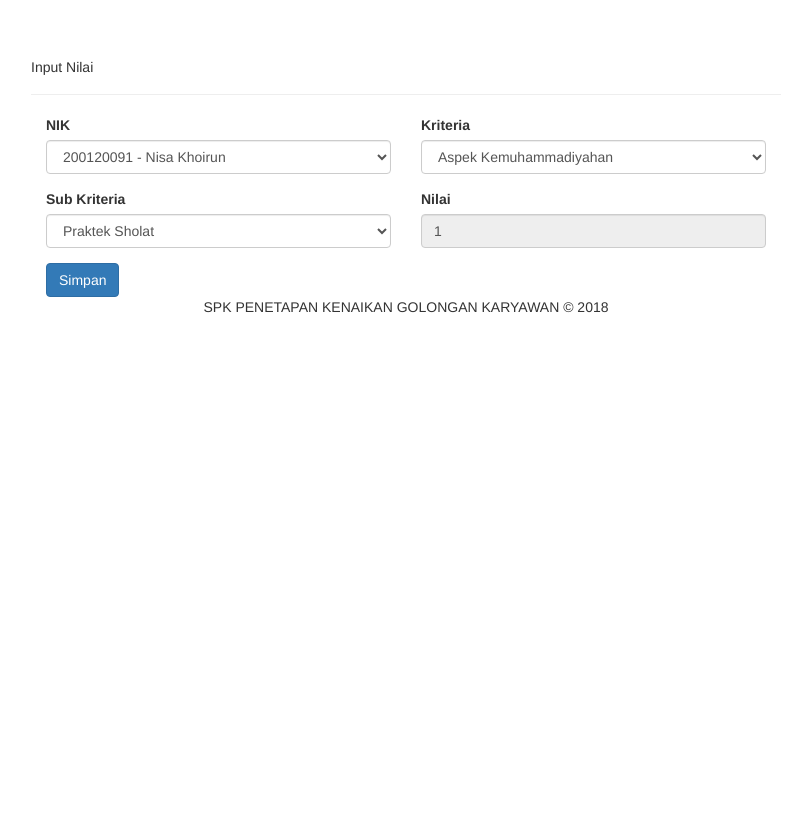
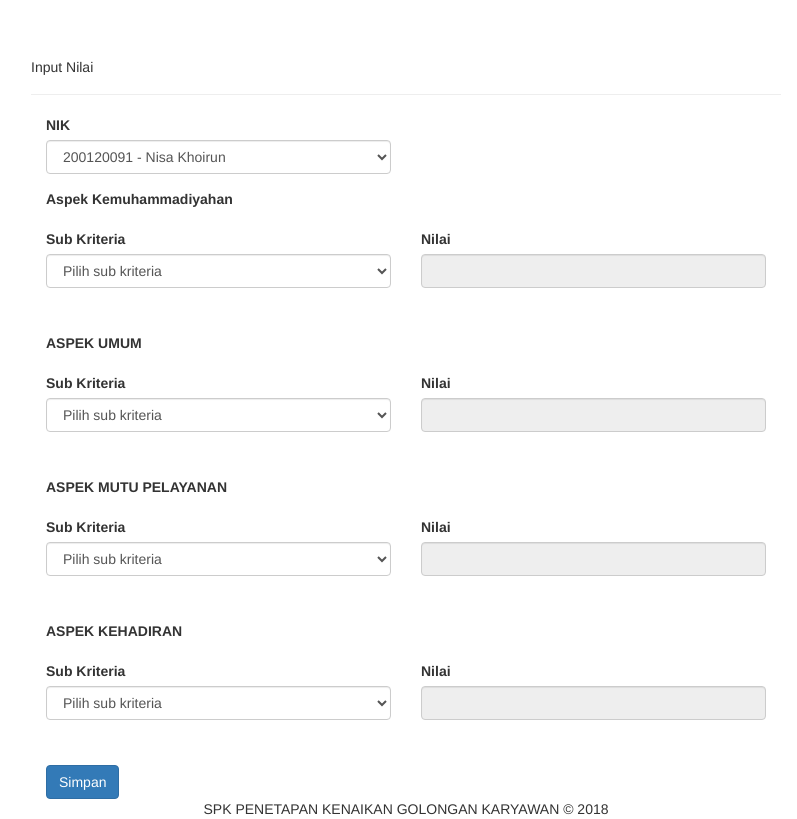
Before and after one commit to ISDnizam/spk, a CodeIgniter app: page /spk/penilaian/form_penilaian in a window 1280 px wide. Shown: the part 51-870 px from the top of the page, without its empty margins (234-1031 px from the left). Before the commit the page ends 364 px from the top, so only its background shows below. Run offline with CodeIgniter, Linux system fonts and the light colour scheme; the visitor is signed in with stand-in values (Sample User, id 1); data comes from the database, SQL or seed files in the repository; tables that the repository leaves empty or names only in its code hold one stand-in row (values such as "Sample post"); some libraries are stand-ins or nearby versions.

Commit message:
form penilaian

```diff
--- a/application/controllers/Penilaian.php
+++ b/application/controllers/Penilaian.php
@@ -20,7 +20,9 @@ class Penilaian extends CI_Controller{
       if($id_penilaian){
       $data['title'] = "Edit Nilai";
       $data['edit'] = $this->GlobalModel->get_penilaian($id_penilaian)->row();
+      $view='form_penilaian_edit';
       }else{
+      $view='form_penilaian';
       $data['title'] = "Input Nilai";
       }
       $user = $this->GlobalModel->get_data('tbl_users', ['id_user' => $this->id_user])->row();
@@ -29,26 +31,24 @@ class Penilaian extends CI_Controller{
       $data['list_sub_kriteria'] = $this->GlobalModel->get_sub_kriteria()->result();
       $penilaian = $this->input->post('penilaian');
       if($penilaian){
-        $penilaian['id_user'] = $this->id_user;
         if($id_penilaian){
           $this->db->where('id_penilaian', $id_penilaian)->update('tbl_penilaian', $penilaian);
           $message= flash_info('Nilai Karyawan telah berhasil diupdate','get');
         }else{
-          $id_kriteria = $this->GlobalModel->get_sub_kriteria($penilaian['id_sub_kriteria'])->row()->id_kriteria;
-          $check_nilai = $this->GlobalModel->get_penilaian('','',$penilaian['id_karyawan'], '',$id_kriteria)->row();
-          if($check_nilai){
-            $message= flash_danger('Nilai untuk  kriteria tersebut sudah ada','get');
-            $this->session->set_flashdata('message', $message);
-            redirect('penilaian/form_penilaian');
-          }else{
-            $this->db->insert('tbl_penilaian', $penilaian);
-            $message= flash_info('Nilai Karyawan telah berhasil diinput','get');
+          $id_karyawan = $this->input->post('id_karyawan');
+          foreach ($data['list_kriteria'] as $key) {
+            $form['nilai'] = $penilaian[$key->id_kriteria]['nilai'];
+            $form['id_sub_kriteria'] = $penilaian[$key->id_kriteria]['id_sub_kriteria'];
+            $form['id_karyawan'] = $id_karyawan;
+            $form['id_user'] = $this->id_user;
+            $this->db->insert('tbl_penilaian', $form);
           }
+          $message= flash_info('Nilai Karyawan telah berhasil diinput','get');
         }
         $this->session->set_flashdata('message', $message);
         redirect('penilaian');
       }
-      template_interface('penilaian/form_penilaian', $data);
+      template_interface('penilaian/'.$view, $data);
    }
 
    function hapus_penilaian($id_penilaian){
@@ -84,6 +84,10 @@ class Penilaian extends CI_Controller{
         $prioritas =1;
         }
       }
+    if($id_sub_kriteria){
     echo $prioritas;
+    }else{
+      echo '0';
+    }
    }
 }
--- a/application/helpers/global_helper.php
+++ b/application/helpers/global_helper.php
@@ -1,9 +1,13 @@
 <?php
 
 	if (!function_exists('get_count_sub_kriteria')) {
-	  function get_count_sub_kriteria($id_kriteria=false){
+	  function get_count_sub_kriteria($id_kriteria=false, $method=false){
 		$CI = & get_instance();
+		if($method){
+	    $query=$CI->db->query("SELECT *  FROM tbl_sub_kriteria  WHERE id_kriteria=".$id_kriteria."")->result();
+		}else{
 	    $query=$CI->db->query("SELECT *  FROM tbl_sub_kriteria  WHERE id_kriteria=".$id_kriteria."")->num_rows();
+		}
 		return $query;
 		}
 	}
@@ -158,5 +162,23 @@
 	}
 
 
+
+	if (!function_exists('update_id_karyawan')) {
+		function update_id_karyawan($nik){
+			$CI = & get_instance();
+     		$karyawan  = $CI->GlobalModel->get_karyawan('','',$nik)->row();
+     		if($karyawan){
+     			$id_karyawan = $karyawan->id_karyawan;
+			$data['NIP'] 		   	= $nik;
+     		}else{
+     			$id_karyawan = 999;
+			$data['NIP'] 		   	= $nik;
+     		}
+
+			$data['id_karyawan'] 		   	= $id_karyawan;
+          	$CI->db->insert('tes2', $data);
+			return true;
+		}
+	}
 }
 ?>
--- a/application/views/content/penilaian/form_penilaian.php
+++ b/application/views/content/penilaian/form_penilaian.php
@@ -14,39 +14,66 @@ $form ='';
 
     <form method="post">
       <input type="hidden" name="id_kriteria" value="<?php if(!empty($edit)){ echo $edit->id_kriteria; }?>">
+      <div class="row">
+        <div class="col-md-12">
           <div class="col-md-6">
             <div class="form-group">
               <label for="kt">NIK</label>
-          <select name="penilaian[id_karyawan]" class="form-control" <?php echo $form;?>>
+              <select name="id_karyawan" class="form-control" <?php echo $form;?>>
                 <?php foreach ($list_karyawan as $key) { ?>
                   <option value="<?php echo $key->id_karyawan;?>" <?php if(!empty($edit)){  if($edit->id_karyawan==$key->id_karyawan){ echo 'selected'; } } ?>><?php echo $key->nik;?> - <?php echo $key->nama_karyawan;?></option>
                 <?php } ?>
               </select>
             </div>
           </div>
+        </div>
+        <hr>
+      </div>
+      <?php foreach ($list_kriteria as $key) { ?>
+        <div style="margin-bottom:30px">
+          <div class="row">
+            <div class="col-md-12">
+              <div class="col-md-12">
+                <div class="form-group">
+                  <label for="kt"><b><?php echo $key->nama_kriteria;?></b></label>
+                </div>
+              </div>
               <div class="col-md-6">
                 <div class="form-group">
-          <label for="kt">Kriteria</label>
-          <select  class="form-control" id="id_kriteria" onchange="form_sub_kriteria()" <?php echo $form;?>>
-            <?php foreach ($list_kriteria as $key) { ?>
-              <option value="<?php echo $key->id_kriteria;?>" <?php if(!empty($edit)){  if($edit->id_kriteria==$key->id_kriteria){ echo 'selected'; } } ?>><?php echo $key->nama_kriteria;?></option>
+                  <label for="kt">Sub Kriteria</label>
+                  <?php $sub_kriteria = get_count_sub_kriteria($key->id_kriteria,'array');?>
+                  <select name="penilaian[<?php echo $key->id_kriteria;?>][id_sub_kriteria]" onchange="check_nilai_<?php echo $key->id_kriteria;?>(this.value)" class="form-control">
+                    <option value="">Pilih sub kriteria</option>
+                    <?php $i=0; foreach ($sub_kriteria as $ro) { $i++; ?>
+                      <option value="<?php echo $ro->id_sub_kriteria;?>"><?php echo $ro->nama_sub_kriteria;?></option>
                     <?php } ?>
                   </select>
                 </div>
               </div>
               <div class="col-md-6">
                 <div class="form-group">
-          <label for="kt">Sub Kriteria</label>
-          <span id="form_sub_kriteria"></span>
+                  <label for="kt">Nilai</label>
+                  <input type="number" class="form-control" id="nilai<?php echo $key->id_kriteria;?>" name="penilaian[<?php echo $key->id_kriteria;?>][nilai]"  value="" required readonly>
                 </div>
               </div>
-      <div class="col-md-6">
-        <div class="form-group">
-          <label for="kt">Nilai</label>
-          <input type="number" class="form-control" id="nilai" name="penilaian[nilai]"  value="<?php if(!empty($edit)){ echo $edit->nilai; }else{ echo 1; }?>" required readonly>
             </div>
           </div>
+        </div>
+        <script type="text/javascript">
+          function check_nilai_<?php echo $key->id_kriteria;?>(id) {
+            $.ajax({
+              url: '<?php echo site_url('penilaian/get_nilai'); ?>',
+              type: 'POST',
+              dataType: 'json',
+              data: {id: id},
+            })
+            .done(function(data) {
+              $('#nilai<?php echo $key->id_kriteria;?>').val(data);
+            })
+          }
+        </script>
 
+      <?php } ?>
       <div class="col-md-12">
         <button type="submit" class="btn btn-primary">Simpan</button>
       </div>
@@ -61,17 +88,7 @@ $form ='';
     form_sub_kriteria();
   });
 
-function check_nilai(id) {
-$.ajax({
-      url: '<?php echo site_url('penilaian/get_nilai'); ?>',
-      type: 'POST',
-      dataType: 'json',
-      data: {id: id},
-    })
-    .done(function(data) {
-      $('#nilai').val(data);
-    })
-}
+
   function form_sub_kriteria(){
     var id_kriteria = $('#id_kriteria').val();
     <?php if(!empty($edit)){ ?>
```
Also changed, not shown: application/views/content/penilaian/form_penilaian_edit.php (added, +85 -0 lines). Lines whose indentation alone changed are shown as unchanged.
